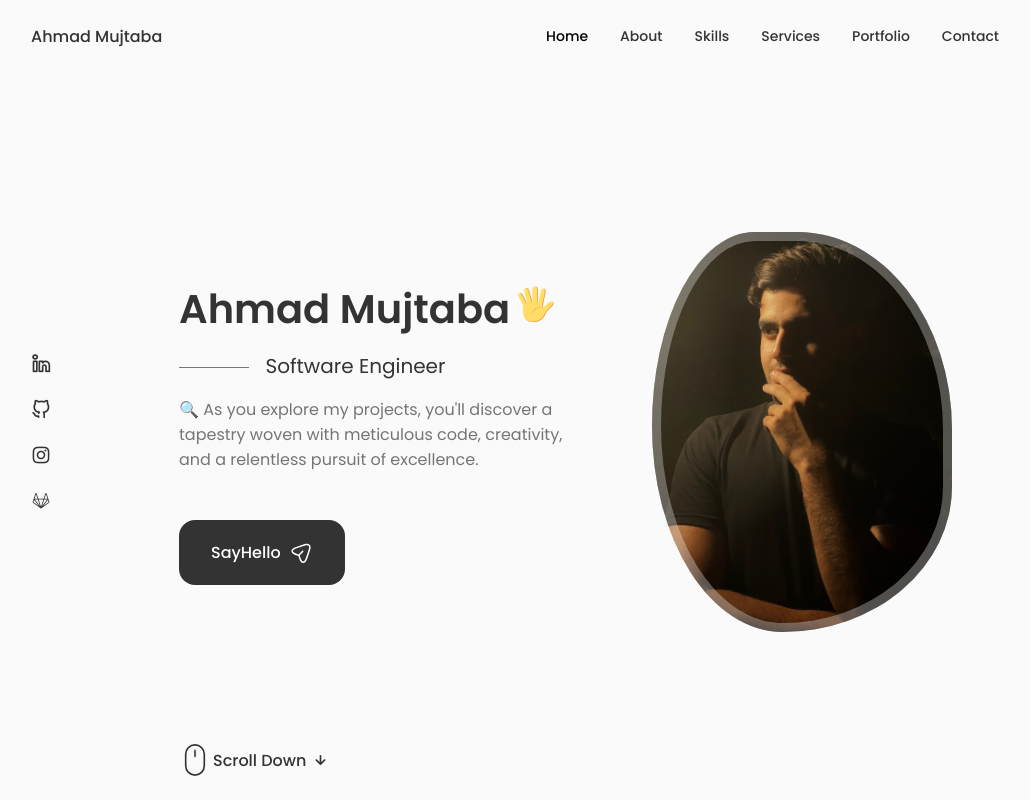
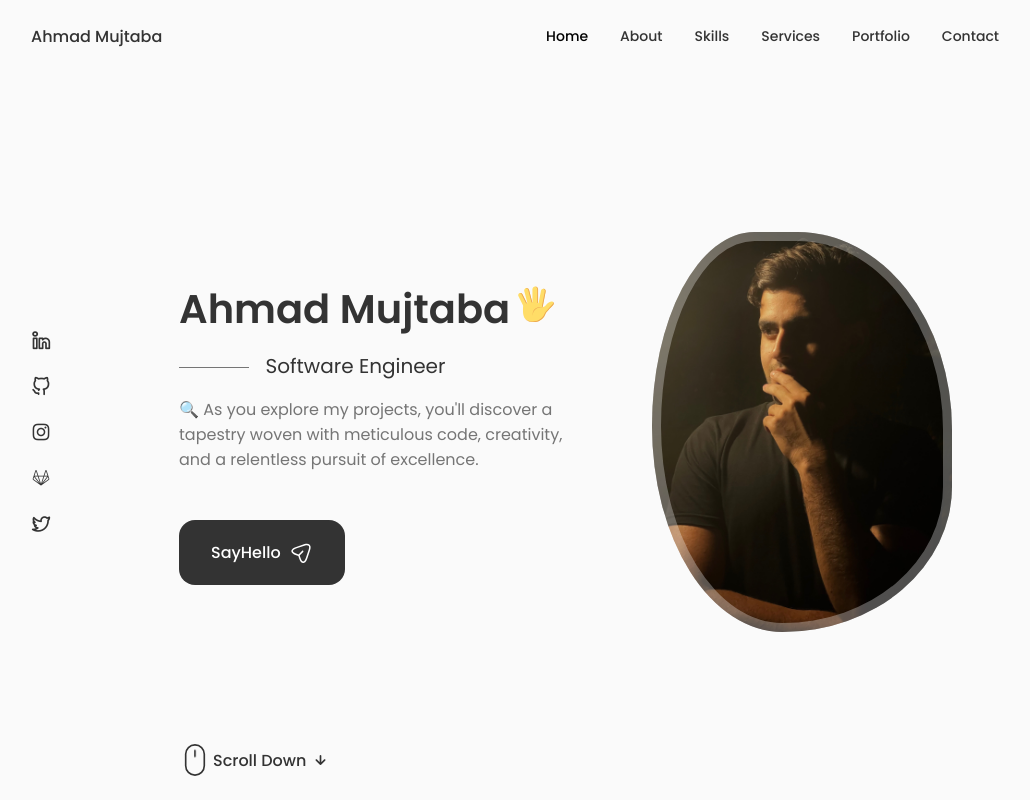
Before and after one commit to AhmadMujtaba200210/personal-portfolio, a React (Create React App) app in the folder portfolio/: page / in a window 1280 px wide. Shown: the top 800 px of the page, without its empty margins (125-1155 px from the left). Built offline with nearby package versions, Linux system fonts and the light colour scheme.

Commit message:
feat: twitter handle added

```diff
--- a/portfolio/src/components/home/Social.jsx
+++ b/portfolio/src/components/home/Social.jsx
@@ -19,6 +19,9 @@ const Social = () => {
             <i className="uil uil-gitlab"></i>
         </a>
 
+        <a href="https://twitter.com/AhmadMu25680737" className="home__social-icon" target='_blank'>
+            <i className="uil uil-twitter-alt"></i>
+        </a>
     </div>
   )
 }
```
